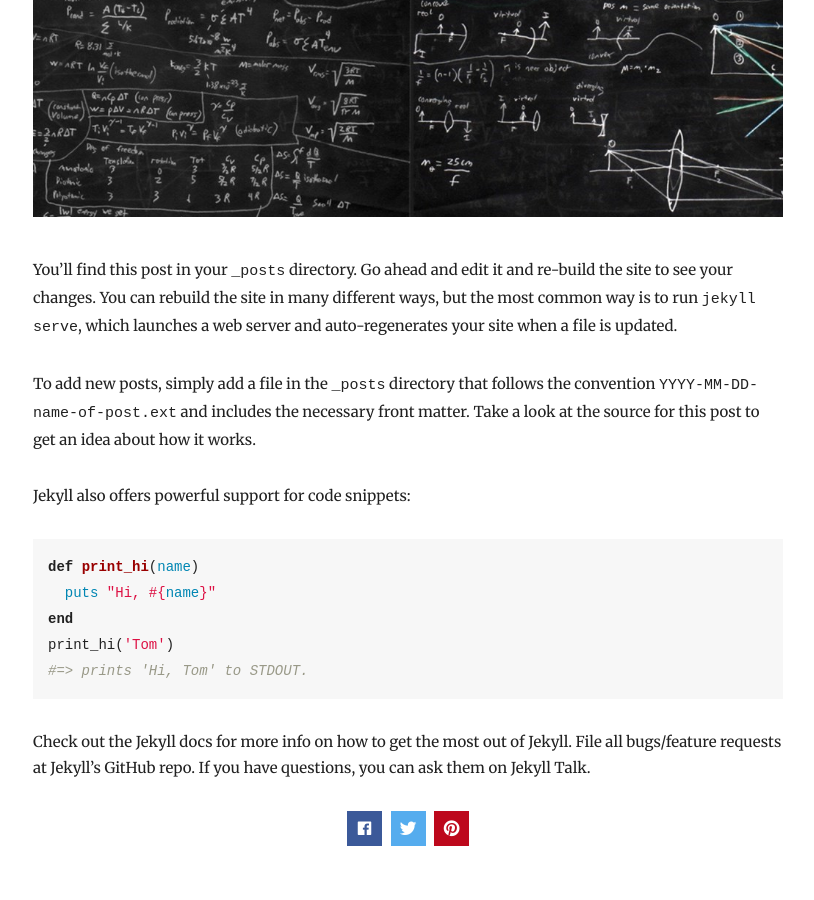
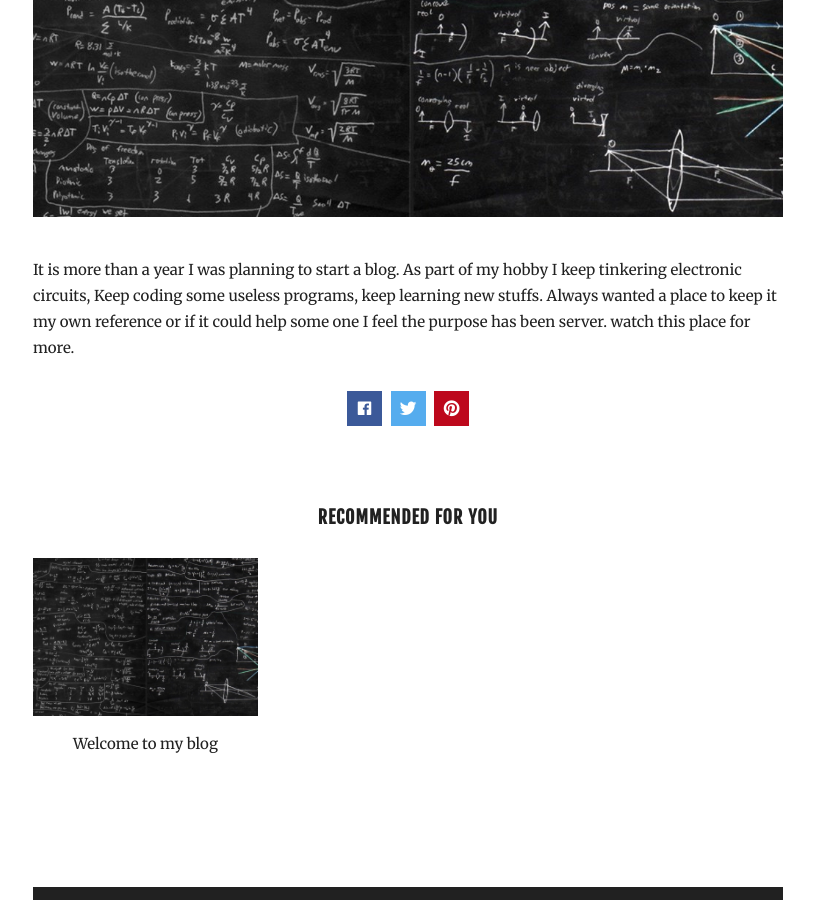
Before and after one commit to shijupk/shijupk.github.io, a Jekyll site: the page built from _posts/2020-04-16-welcome-to-blog.md, in a window 1280 px wide and 900 px high, scrolled down 593 px. Shown: the whole window, without its empty margins (232-1046 px from the left). Built offline with Jekyll 4.4.1, drawn with Linux system fonts in a browser that asks for light colours; nearby versions of some CDN libraries; comment, search, counter and statistics services are not loaded; some of the changed text lies outside the part shown.

Commit message:
first blog

```diff
--- a/_posts/2020-04-16-welcome-to-blog.md
+++ b/_posts/2020-04-16-welcome-to-blog.md
@@ -1,26 +1,9 @@
 ---
 layout: post
 title:  "Welcome to my blog"
-date:   2018-05-29
+date:   2020-04-16
 image:  images/13.jpg
 tags:   [self]
 ---
-You’ll find this post in your `_posts` directory. Go ahead and edit it and re-build the site to see your changes. You can rebuild the site in many different ways, but the most common way is to run `jekyll serve`, which launches a web server and auto-regenerates your site when a file is updated.
 
-To add new posts, simply add a file in the `_posts` directory that follows the convention `YYYY-MM-DD-name-of-post.ext` and includes the necessary front matter. Take a look at the source for this post to get an idea about how it works.
-
-Jekyll also offers powerful support for code snippets:
-
-{% highlight ruby %}
-def print_hi(name)
-  puts "Hi, #{name}"
-end
-print_hi('Tom')
-#=> prints 'Hi, Tom' to STDOUT.
-{% endhighlight %}
-
-Check out the [Jekyll docs][jekyll-docs] for more info on how to get the most out of Jekyll. File all bugs/feature requests at [Jekyll’s GitHub repo][jekyll-gh]. If you have questions, you can ask them on [Jekyll Talk][jekyll-talk].
-
-[jekyll-docs]: https://jekyllrb.com/docs/home
-[jekyll-gh]:   https://github.com/jekyll/jekyll
-[jekyll-talk]: https://talk.jekyllrb.com/
+It is more than a year I was planning to start a blog. As part of my hobby I keep tinkering electronic circuits, Keep coding some useless programs, keep learning new stuffs. Always wanted a place to keep it my own reference or if it could help some one I feel the purpose has been server. watch this place for more.
```
